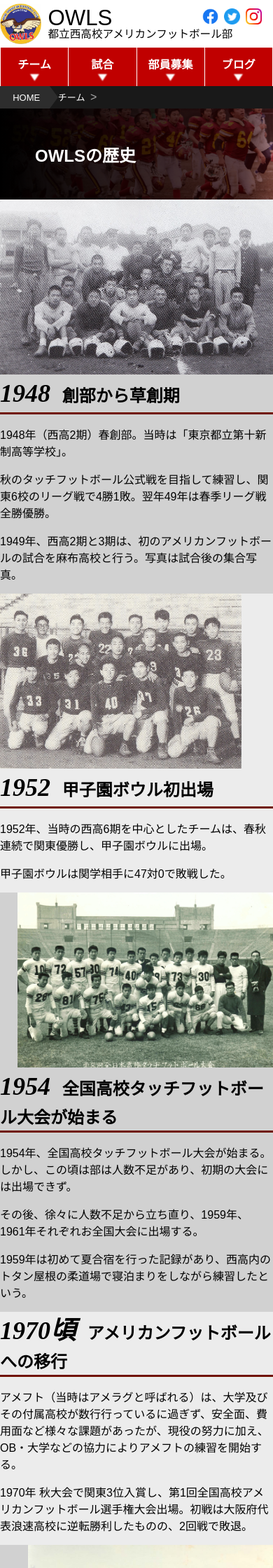
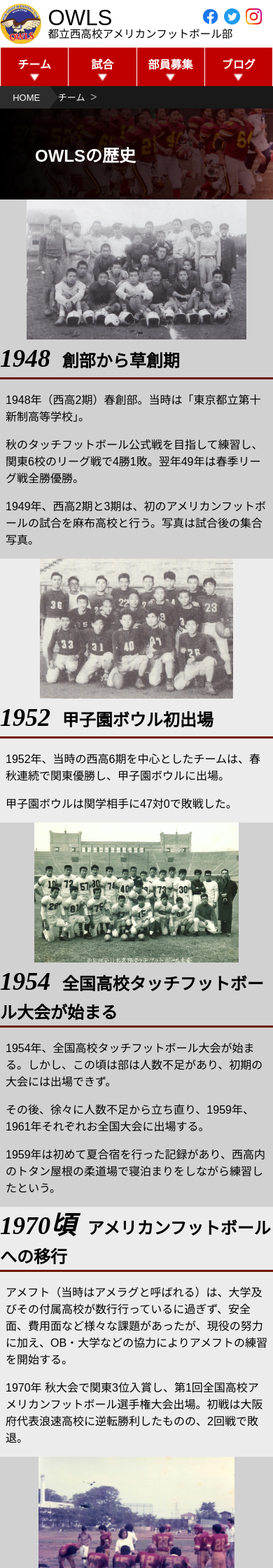
Before and after one commit to numa72/nishi-owls, a Jekyll site: the page built from team/history.html, in a window 390 px wide. Shown: the top 2240 px of the page at 70% size. Built offline with Jekyll 4.4.1, drawn with Linux system fonts in a browser that asks for light colours; some web fonts are replaced; some of the changed text lies outside the part shown.

Commit message:
make history page responsive

```diff
--- a/_sass/main.scss
+++ b/_sass/main.scss
@@ -152,3 +152,9 @@ h2 {
 p {
   margin: 1em 0;
 }
+
+@media screen and (max-width: $max-tablet-width) {
+  p {
+    padding: 0 8px;
+  }
+}
--- a/_sass/team.scss
+++ b/_sass/team.scss
@@ -296,3 +296,14 @@
         clear: both;
     }
 }
+
+@media screen and (max-width: $max-tablet-width) {
+    .team-history-main-container {
+        img {
+            float: none !important;
+            margin: 0 auto !important;
+            width: auto;
+            max-height: 200px;
+        }
+    }
+}
--- a/team/history.html
+++ b/team/history.html
@@ -89,6 +89,18 @@ title: OWLSの歴史
     </div>
 </div>
 
+<div class="team-history-main-container">
+    <!--img src="/assets/images/team/history-1974.jpg" alt=1974年の試合写真" height="250px"-->
+
+    <h2><span class="year">1978</span> 秋季都大会優勝</h2>
+
+    <div class="team-history-content">
+        <p>
+            創部30周年の1978年秋、アメリカンフットボールとなって以降初の都大会優勝を果たす。
+        </p>
+    </div>
+</div>
+
 <p>過去の試合結果については<a href="/game/old-games.html">過去の戦績</a>のページもご覧ください。</p>
 
 <p><a href="/team/">チーム紹介に戻る</a></p>
```
